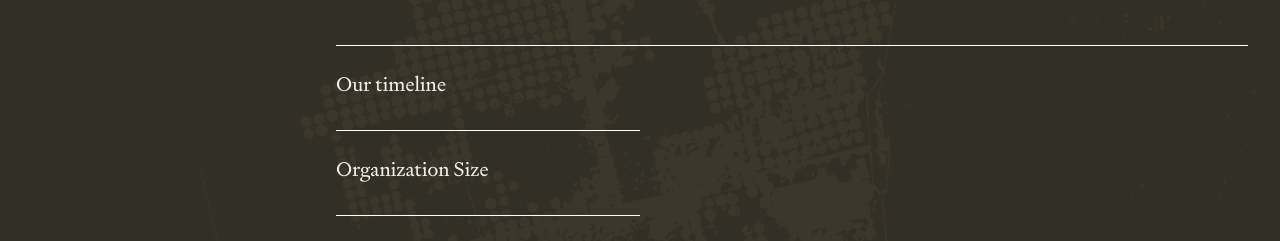
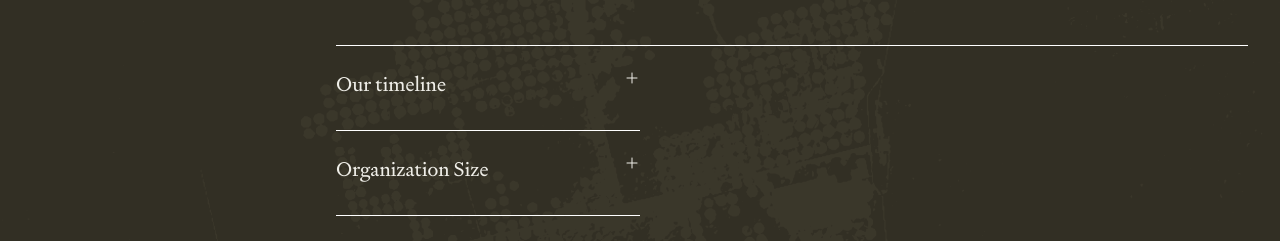
Before and after one commit to jordanframptondev/black-ink, a Next.js app: page /contact in a window 1280 px wide. Shown: the part 405-646 px from the top of the page. Built offline with nearby package versions, Linux system fonts and the light colour scheme.

Commit message:
open section button contact working on web

```diff
--- a/app/components/contact-form.js
+++ b/app/components/contact-form.js
@@ -79,6 +79,7 @@ export default function ContactForm({}) {
                             question={section.question}
                             answers={section.answers}
                             selectedAnswer={formData[index]}
+                            openSection={() => setOpenSection(index)}
                             isOpen={index === openSection}
                             isLast={index === contactFormData.length - 1}
                             selectOption={(answer) =>
@@ -110,6 +111,7 @@ export default function ContactForm({}) {
 function ContactFormSection({
     question,
     answers,
+    openSection,
     isOpen,
     isLast,
     selectedAnswer,
@@ -137,8 +139,13 @@ function ContactFormSection({
                     >
                         {question}
                     </h3>
-                    <span className="block lg:hidden">
+                    <span
+                        className={`block transition-all ${
+                            isOpen ? "opacity-0" : "opacity-100"
+                        }`}
+                    >
                         <PlusIcon
+                            onClick={openSection}
                             aria-hidden="true"
                             className={`h-4 w-4 transition-transform duration-200 ${
                                 isOpen ? "transform rotate-45" : ""
```
